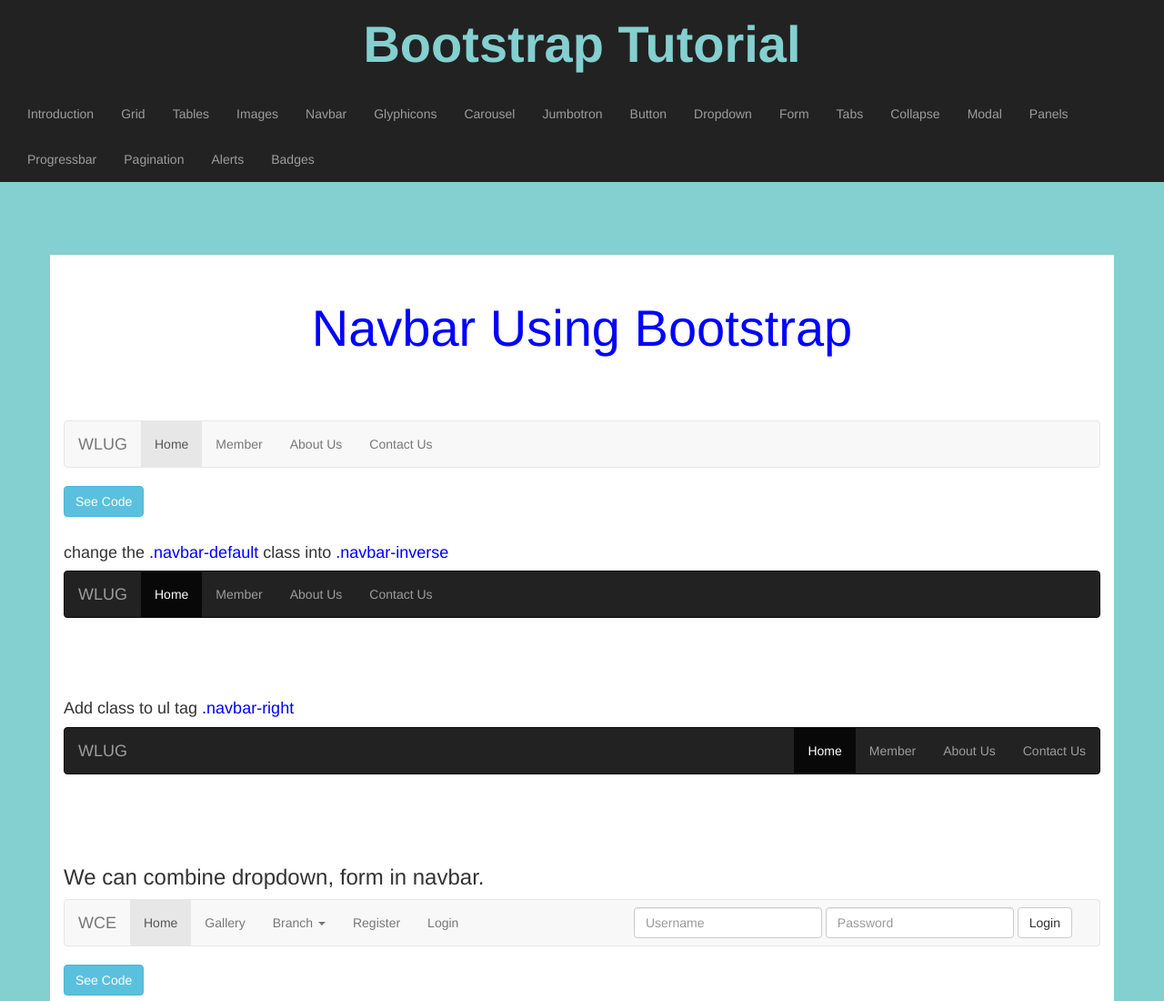
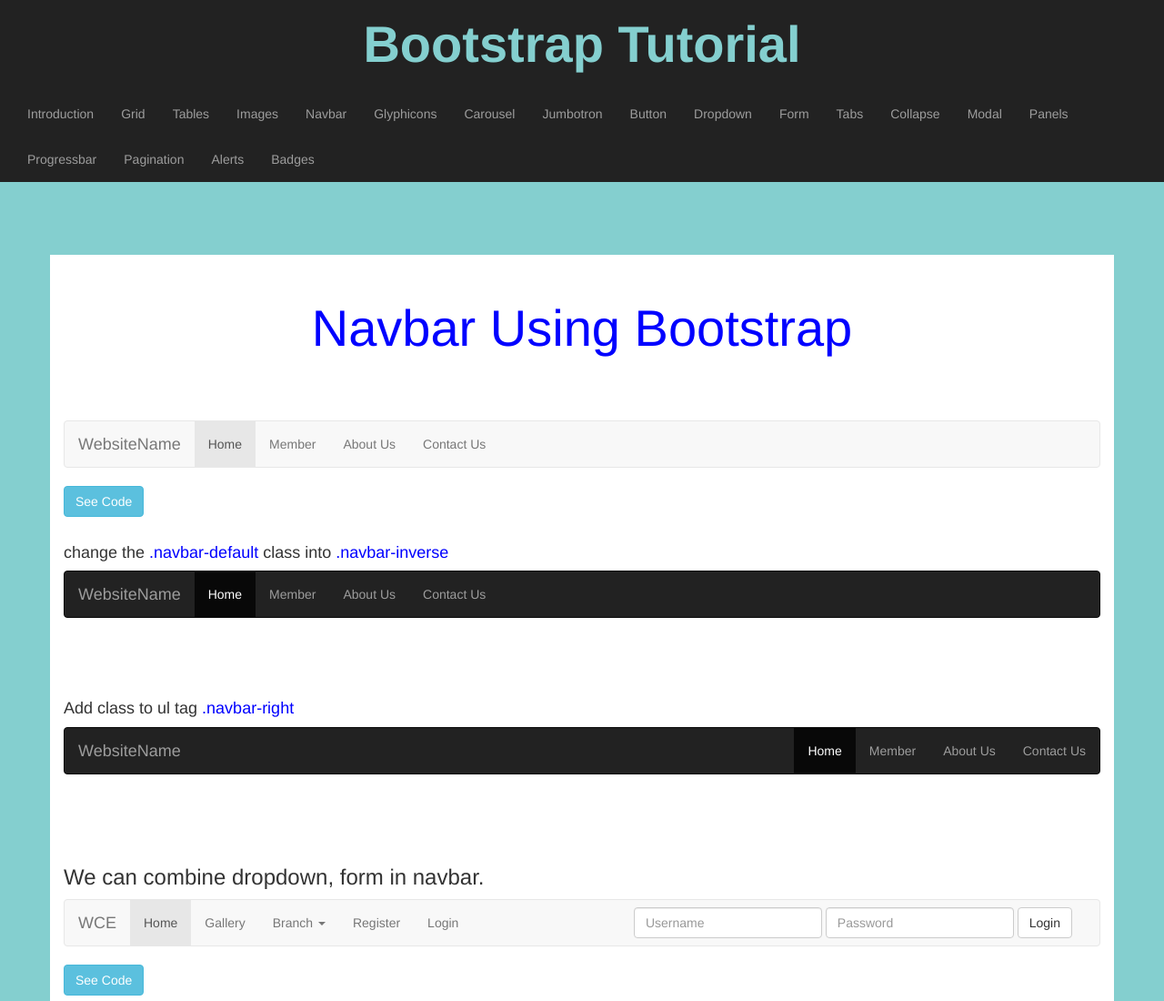
Before and after one commit to bootstraptutorials/bootstraptutorials.github.io, a plain HTML site: page navbar.html in a window 1280 px wide. Shown: the top 1100 px of the page at 91% size. Drawn offline with Linux system fonts and the light colour scheme.

Commit message:
some changes in navbar.html

```diff
--- a/navbar.html
+++ b/navbar.html
@@ -52,7 +52,7 @@
             <nav class="navbar navbar-default">
 
                 <div class="navbar-header">
-                    <a class="navbar-brand" href="#">WLUG</a>
+                    <a class="navbar-brand" href="#">WebsiteName</a>
                 </div>
                 <ul class="nav navbar-nav">
                     <li class="active"><a href="#">Home</a></li>
@@ -70,7 +70,7 @@
                     &lt;nav class="navbar navbar-default"&gt;<br />
 
                     &nbsp;&nbsp;&nbsp;&nbsp;&nbsp;&nbsp;&nbsp;&nbsp;&lt;div class="navbar-header"&gt;<br />
-                        &nbsp;&nbsp;&nbsp;&nbsp;&nbsp;&nbsp;&nbsp;&nbsp;&nbsp;&nbsp;&nbsp;&nbsp;&lt;a class="navbar-brand" href="#"&gt;WLUG&lt;/a&gt;<br />
+                        &nbsp;&nbsp;&nbsp;&nbsp;&nbsp;&nbsp;&nbsp;&nbsp;&nbsp;&nbsp;&nbsp;&nbsp;&lt;a class="navbar-brand" href="#"&gt;WebsiteName&lt;/a&gt;<br />
                     &nbsp;&nbsp;&nbsp;&nbsp;&nbsp;&nbsp;&nbsp;&nbsp;&lt;/div&gt;<br />
                     &nbsp;&nbsp;&nbsp;&nbsp;&nbsp;&nbsp;&nbsp;&nbsp;&lt;ul class="nav navbar-nav"&gt;<br />
                         &nbsp;&nbsp;&nbsp;&nbsp;&nbsp;&nbsp;&nbsp;&nbsp;&nbsp;&nbsp;&nbsp;&nbsp;&lt;li class="active"&gt;&lt;a href="#"&gt;Home&lt;/a&gt;&lt;/li&gt;<br />
@@ -91,7 +91,7 @@
             <nav class="navbar navbar-inverse">
                 <div class="container-fluid">
                     <div class="navbar-header">
-                        <a class="navbar-brand" href="#">WLUG</a>
+                        <a class="navbar-brand" href="#">WebsiteName</a>
                     </div>
                     <ul class="nav navbar-nav">
                         <li class="active"><a href="#">Home</a></li>
@@ -106,7 +106,7 @@
             <nav class="navbar navbar-inverse">
                 <div class="container-fluid">
                     <div class="navbar-header">
-                        <a class="navbar-brand" href="#">WLUG</a>
+                        <a class="navbar-brand" href="#">WebsiteName</a>
                     </div>
                     <ul class="nav navbar-nav navbar-right">
                         <li class="active"><a href="#">Home</a></li>
```
Also changed, not shown: index.html (+1 -1 lines).
